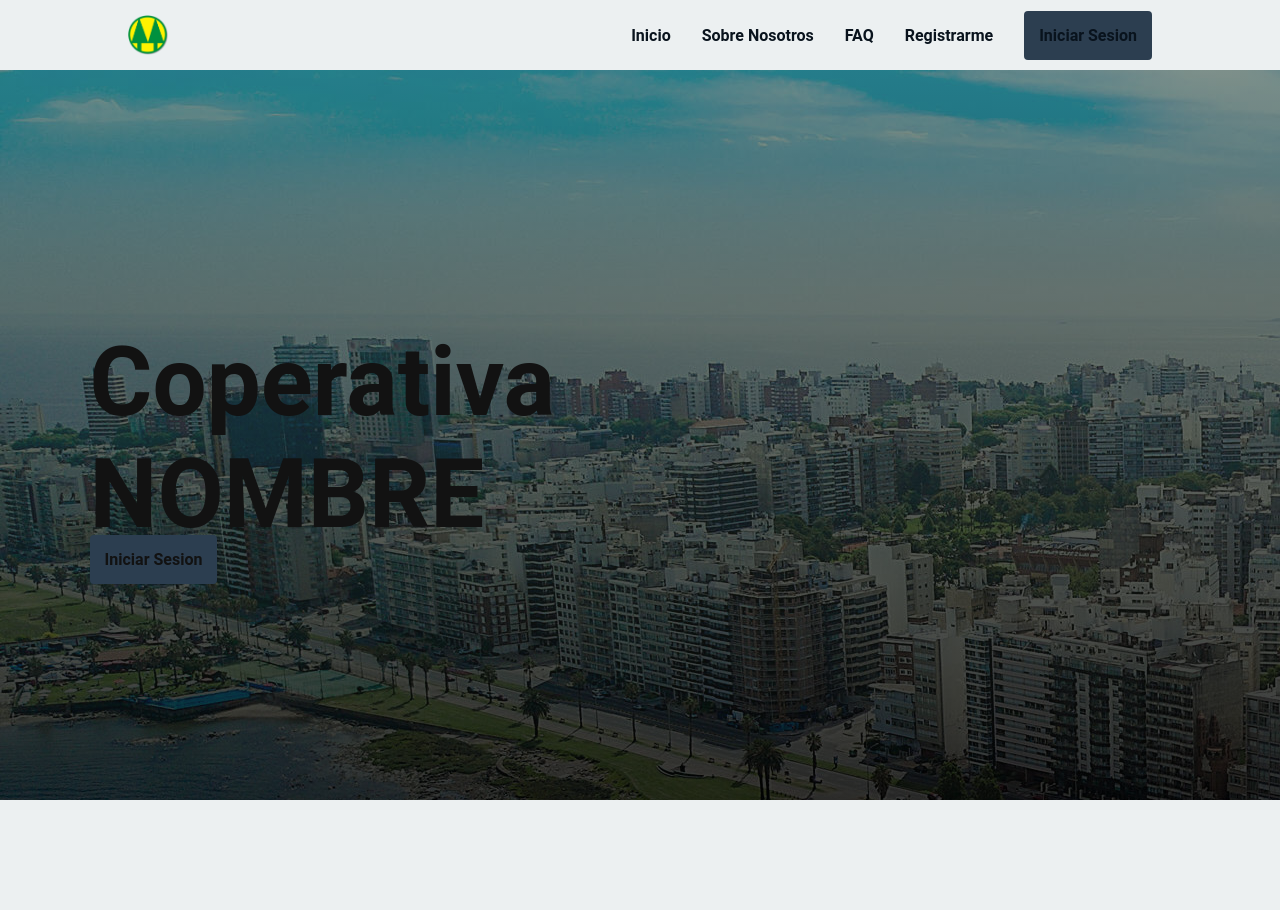
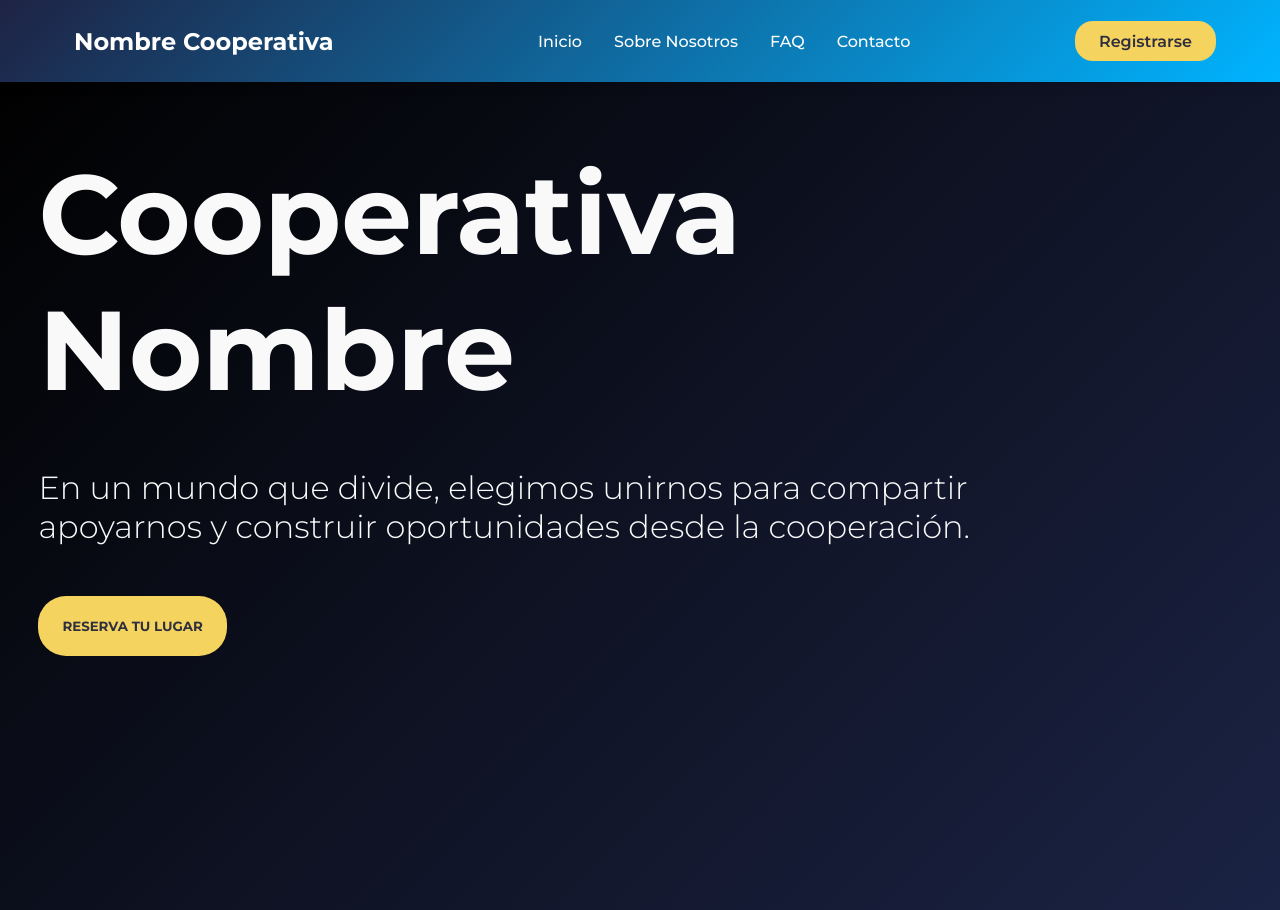
Before and after one commit to QuartecGaze/Proyecto, a PHP site: page / in a window 1280 px wide. Before the commit the page ends 800 px from the top, so only its background shows below. Run offline with PHP 8.4, Linux system fonts and the light colour scheme.

Commit message:
Nueva Landing Page
Se reformulo todo el header con nueva paleta de colores y composicion, se agrego un hero-section siguiendo el boceto de mockup.

```diff
--- a/estilos.css
+++ b/estilos.css
@@ -1,103 +1,14 @@
 * {
-  margin: 0;
-  padding: 0;
-  box-sizing: border-box;
+    margin: 0;
+    font-family: "Montserrat", sans-serif;
 }
 
 :root {
-  --amarillo: #f1c40f;
-  --beige-claro: #f5f0e6;
-  --gris-oscuro: #121212;
-  --blanco: #ecf0f1;
-  --azul-boton: #2C3E50;
-  --azul-letras-header: #09131d;
-}
-
-html, body {
-  font-family: 'Roboto', sans-serif;
-  color: var(--gris-oscuro);
-  background-color: var(--beige-claro);
-  height: 100%;
-  display: flex;
-  flex-direction: column;
-  overflow-x: hidden;
-  transition: all 0.4s;
-}
-
-header {
-  background-color: var(--blanco); /*buen azul oscuro#09131d*/
-  padding: 15px 0;
-  position:relative;
-  top: 0;
-  z-index: 5;
-}
-
-header .container {
-  width: 80%;
-  max-width: 1096px;
-  margin: 0 auto;
-  display: flex;
-  justify-content: space-between;
-  align-items: center;
-}
-
-header img {
-  max-width: 40px;
-}
-
-header nav ul {
-  display: flex;
-  gap: 15px;
-}
-
-header nav ul li {
-  list-style: none;
-}
-
-header nav ul li a { /*Todo junto porque sino se bugea el burger ico*/
-  color: var(--azul-letras-header);
-  text-decoration: none;
-  font-weight: 700;
-  margin-left: 16px;
-  transition: color 0.4s;
-}
-
-header nav ul li a:hover, .active {
-  color: var(--amarillo);
-}
-
-#IniciarSesion {
-  background-color: var(--azul-boton);
-  border-radius: 4px;
-  padding: 15px;
-}
-
-
-
-/*Foto de la Hero Section*/
-.hero {
-  background-image: linear-gradient(rgba(61, 79, 61, 0.6), rgba(0, 0, 0, 0.8)), url("Fotos/montevideo.jpg");
-  height: 100%;
-  display: flex;
-}
-
-.hero h1 {
-  font-size: 96px;
-}
-
-.hero a{
-  color: var(--gris-oscuro);
-  text-decoration: none;
-  font-weight: 700;
-}
-
-#izq {
-  padding: 20% 7%;
-  width: 50%;
-}
-
-#der {
-  width: 50%;
+    --primario: #00B4FF;
+    --primarioOscuro: #1E2344;
+    --secundario: #F4D35E;
+    --oscuro: #333;
+    --claro: #f9f9f9;
 }
 
 
@@ -105,11 +16,55 @@ header nav ul li a:hover, .active {
 
 
 
-.FAQ {
-  margin-top: 30px;
+/* Estructura principal */
+header {
+    position: sticky;
+    top: 0;
+    z-index: 10;
+    padding: 16px 5%;
+    color: white;
+    background: linear-gradient(135deg, var(--primarioOscuro), var(--primario));
+    box-shadow: 0px 4px 12px rgba(0, 0, 0, 0.1);
 }
-.Registro {
-  margin-top: 30px;
+
+.contenedor-header {
+    display: flex;
+    justify-content: space-between;
+    align-items: center;
+    max-width: 1200px;
+    margin: 0 auto;
+}
+
+.hero-section {
+    background: linear-gradient(135deg, #010101, #1B2344);
+    padding: 5% 3%;
+    height: 700px;
+}
+
+.hero-section h1 {
+    font-size: 7rem;
+    color: var(--claro);
+}
+
+.hero-section h2 {
+    margin: 50px 0;
+    font-size: 2rem;
+    color: var(--claro);
+    font-weight: 300;
+}
+
+
+/* Componente Logo */
+.logo {
+    display: flex;
+    align-items: center;
+    gap: 10px;
+    font-size: 1.5rem;
+    font-weight: 700;
+}
+
+.logo img {
+    height: 50px;
 }
 
 
@@ -117,53 +72,161 @@ header nav ul li a:hover, .active {
 
 
 
-footer {
-  height: 100px;
-  background-color: var(--azul-letras-header);
+
+
+/* Navegación principal */
+nav ul {
+    display: flex;
+    gap: 32px;
+    list-style: none;
 }
 
-
-.burger-ico {
-  display: none;
+nav a {
+    position: relative;
+    padding: 8px 0;
+    color: white;
+    font-weight: 500;
+    text-decoration: none;
+    transition: all 0.3s;
 }
 
-/*MEDIAQUERYS*/
+nav a:hover {
+    color: var(--secundario);
+}
 
-/*Telefonos y Tablets, BURGER ICO*/
-@media screen and (max-width: 950px) {
+nav a::after {
+    content: '';
+    position: absolute;
+    bottom: 0;
+    left: 50%;
+    width: 0;
+    height: 2px;
+    background: var(--secundario);
+    transform: translateX(-50%);
+    transition: width 0.3s ease-in-out;
+}
+
+nav a:hover::after {
+    width: 100%;
+}
 
 
 
 
 
-.burger-ico {
-  color: var(--azul-boton);
-  display: block;
-  cursor: pointer;
-  font-weight: 800; font-size: 20px;
-  background: var(--amarillo);
-  z-index: 9; transition: all .4s;
-  height: 40px; width: 40px;
-  display: grid; place-items: center;
-  border-radius: 50%;
-  padding: 0 1.5px 3px 1.5px;
-}
-  .burger-active {transform: rotate(-90deg);}
-  .shadow {transition: all .4s; background: rgba(0, 0, 0, 0);}
-  .shadow-active {position: fixed; top: 0; height: 100%; width: 100%; background: rgba(0, 0, 0, 0); z-index: 7;}
-  nav {position: fixed; right: -300px; width: 300px; background: var(--blanco); height: 100%; top: 0; transition: all .4s; z-index: 8;}
-  nav ul {flex-direction: column; padding: 82px 22px;}
-  nav ul li {padding: 12px 0; font-size: 22px; color: #fff;} nav ul li a {color: #fff;}
-  .show-menu {transform: translateX(-300px);}
-  .blur-effect::before {
-    content: '';
-    position: fixed;
-    top: 0;
-    width: 100%;
-    height: 100%;
-    backdrop-filter: blur(6px);
-    pointer-events: none;
-    z-index: 1;
+
+/* Botones */
+.boton-formulario {
+    height: 40px;
+    padding: 0 24px;
+    border: none;
+    border-radius: 18px;
+    font-size: 1rem;
+    font-weight: 600;
+    color: #2F2F3F;
+    background: var(--secundario);
+    cursor: pointer;
+    transition: transform 0.3s, box-shadow 0.3s;
 }
 
+.boton-formulario:hover {
+    transform: translateY(-3px);
+    box-shadow: 0 6px 12px rgba(241, 143, 1, .03);
 }
+
+.hero-section button {
+    height: 60px;
+    padding: 0 24px;
+    border: none;
+    border-radius: 28px;
+    font-size: 14,5px;
+    font-weight: 700;
+    color: #2F2F3F;
+    background: var(--secundario);
+    cursor: pointer;
+    transition: transform 0.3s, box-shadow 0.3s;
+}
+
+
+
+
+/* Menú móvil */
+.menu-celular {
+    display: none;
+    padding: 0;
+    margin: 0;
+    border: none;
+    background: none;
+    color: white;
+    font-size: 2rem;
+    cursor: pointer;
+}
+
+.menu-celular .material-icons {
+    transition: transform 0.3s ease;
+}
+
+.menu-celular.activo .material-icons {
+    transform: rotate(90deg);
+}
+
+.boton-movil {
+    display: none;
+}
+
+
+
+
+/* Responsivo Menu Hamburguesa */
+@media (max-width: 750px) {
+    .menu-celular {
+        display: block;
+        z-index: 20;
+    }
+
+    nav {
+        position: fixed;
+        top: 0;
+        right: -100%;
+        width: 80%;
+        height: calc(100vh - 80px);
+        padding: 32px;
+        font-size: 1.5rem;
+        background: var(--primarioOscuro);
+        transition: right 0.3s ease-in-out;
+        z-index: 15;
+    }
+
+    nav.activo {
+        right: 0;
+    }
+
+    nav ul {
+        flex-direction: column;
+        gap: 32px;
+    }
+
+    nav ul li {
+        padding: 18px 0;
+    }
+
+    .boton-formulario {
+        display: none;
+    }
+
+    .boton-escritorio {
+        display: none;
+    }
+
+    .boton-movil {
+        display: block;
+        width: 80%;
+        margin: 32px auto 0;
+    }
+
+    nav {
+        display: flex;
+        flex-direction: column;
+        justify-content: space-between;
+    }
+}
--- a/index.html
+++ b/index.html
@@ -1,112 +1,50 @@
 <!DOCTYPE html>
-<html lang="en">
+<html lang="es">
+
 <head>
     <meta charset="UTF-8">
     <meta name="viewport" content="width=device-width, initial-scale=1.0">
     <title>Document</title>
     <link rel="stylesheet" href="estilos.css">
+    <link href="https://fonts.googleapis.com/css2?family=Montserrat:ital,wght@0,100..900;1,100..900&display=swap"
+        rel="stylesheet">
+    <link href="https://fonts.googleapis.com/icon?family=Material+Icons" rel="stylesheet">
 </head>
-<header>
-        <div class="shadow"></div>
-          <div class="container">
-
-              <img src="Fotos/logo.png" alt="logoPrincipal">
-
-              <nav>
-                <ul>
-                  <li><a href="index.html" class="activo">Inicio</a></li>
-                  <li><a href="#SobreNosotros">Sobre Nosotros</a></li>
-                  <li><a href="#FAQ">FAQ</a></li>
-                  <li><a href="#Registro">Registrarme</a></li>
-                  <li><a href="IniciarSesion.php" id="IniciarSesion">Iniciar Sesion</a></li>
-
-                </ul>
-              </nav>
-              <span class="burger-ico">&#9776;</span>
-          </div>
-</header>
 
 <body>
-    <section class="hero">
-        <div id="izq">
-            <h1>Coperativa NOMBRE</h1>
-            <div><a href="IniciarSesion.html" id="IniciarSesion">Iniciar Sesion</a></div>
+    <header>
+        <div class="contenedor-header">
+            <div class="logo">
+                <img src="" alt="">
+                <span>Nombre Cooperativa</span>
+            </div>
+            <nav id="navegacion-principal">
+                <ul>
+                    <li><a href="#Inicio">Inicio</a></li>
+                    <li><a href="#SobreNosotros">Sobre Nosotros</a></li>
+                    <li><a href="#FAQ">FAQ</a></li>
+                    <li><a href="#Contacto">Contacto</a></li>
+                </ul>
+                <button class="boton-formulario boton-movil">Registrarse</button>
+            </nav>
+            <button class="boton-formulario boton-escritorio">Registrarse</button>
+            <button class="menu-celular" id="menu-hamburguesa">
+                <span class="material-icons">menu</span>
+            </button>
         </div>
+    </header>
 
-        <div id="der"></div>
+    <main>
+        <section class="hero-section">
+            <h1>Cooperativa <br> Nombre</h1>
+            <h2>En un mundo que divide, elegimos unirnos para compartir <br> apoyarnos y construir oportunidades desde la cooperación.</h2>
+            <button>RESERVA TU LUGAR</button>
+        </section>
+    </main>
 
-    </section>
-
-
-    <section class="SobreNosotros">
-
-    </section>
-
-
-    <section class="FAQ">
-
-        <h2>Como me registro</h2>
-        <h4>para registrarte tenes que llenar el formulario</h4>
-
-<br>
-
-        <h2>Que pasa al momento de registrarme</h2>
-        <h4>Al momento de registrarte, se ingresa la solicitud para entrar a la coperativa, <br>
-             posteriormente se te va a comunicar por via telefonica o mail para agendar una entrevista. <br>
-             Posterior a esa entrevista en el caso de ser apto, se te asignara una unidad habitacional y empezaras a construir tu casa <br>
-
-            </h4>
-
-<br>
-
-        <h2>Que necesito para ser Apto?</h2>
-        <h4>Cumplir con el perfil de la gente de la coperativa, los cuales son:
-            -no tener antecedentes penales
-            -ser una persona con estudios
-            -no ganar mas de 100.000,00$
-            -etc
-        </h4>
-
-<br>
-
-        <h2>Que tanto hay que trabajar en la coperativa</h2>
-        <h4>En la coperativa hay que trabajar 21 horas por semana ademas de pagos mensuales para pagar los materiales</h4>
-
-        <h2>Si tenes alguna otra pregunta hacela en el foro de whatsapp +598 092 257 362 </h2>
-
-    </section>
-
-
-    <section class="Registro">
-
-        <form action="../back/registro.php" method="POST">
-
-            <h2>Cedula</h2>
-                <input type="text" name="Cedula" required>
-            <h2>Email</h2>
-                <input type="email" name="email" required>
-            <h2>Numero De Telefono</h2>
-                <input type="tel" name="Telefono" required>
-            <h2>Contraseña</h2>
-                <input type="password" name="password" minlength="6" required>
-
-
-                <br>
-
-            <button type="submit">Registrarse</button>
-
-                <br>
-
-            <h2>Ir al  <a href="login.php">LOGIN</a></h2>
-
-        </form>
-
-    </section>
-
+    <footer>
+    </footer>
+    <script src="script.js"></script>
 </body>
 
-<footer>
-
-</footer>
-    <script src="javascript.js"></script>
 </html>
--- a/javascript.js
+++ /dev/null
@@ -1,14 +0,0 @@
-let nav = document.querySelector('nav');
-let burguerIco = document.querySelector('.burger-ico');
-let shadow = document.querySelector('.shadow');
-let header = document.querySelector('header');
-
-let menuToggle = () => {
-    nav.classList.toggle('show-menu');
-    burguerIco.classList.toggle('burger-active');
-    shadow.classList.toggle('shadow-active');
-    header.classList.toggle('blur-effect');
-};
-
-burguerIco.addEventListener('click', menuToggle);
-shadow.addEventListener('click', menuToggle);
--- /dev/null
+++ b/script.js
@@ -0,0 +1,26 @@
+document.querySelectorAll('nav a').forEach(enlace => {
+    enlace.addEventListener('click', function(e) {
+        e.preventDefault();
+        document.querySelector(this.getAttribute('href')).scrollIntoView({
+            behavior: 'smooth'
+        });
+
+        const navegacion = document.getElementById('navegacion-principal');
+        navegacion.classList.remove('activo');
+    });
+});
+
+const menuHamburguesa = document.getElementById('menu-hamburguesa');
+const navegacion = document.getElementById('navegacion-principal');
+
+menuHamburguesa.addEventListener('click', () => {
+    navegacion.classList.toggle('activo');
+    menuHamburguesa.classList.toggle('activo');
+});
+
+document.addEventListener('click', (e) => {
+    if (!navegacion.contains(e.target) && !menuHamburguesa.contains(e.target)) {
+        navegacion.classList.remove('activo');
+        menuHamburguesa.classList.remove('activo');
+    }
+});
```
